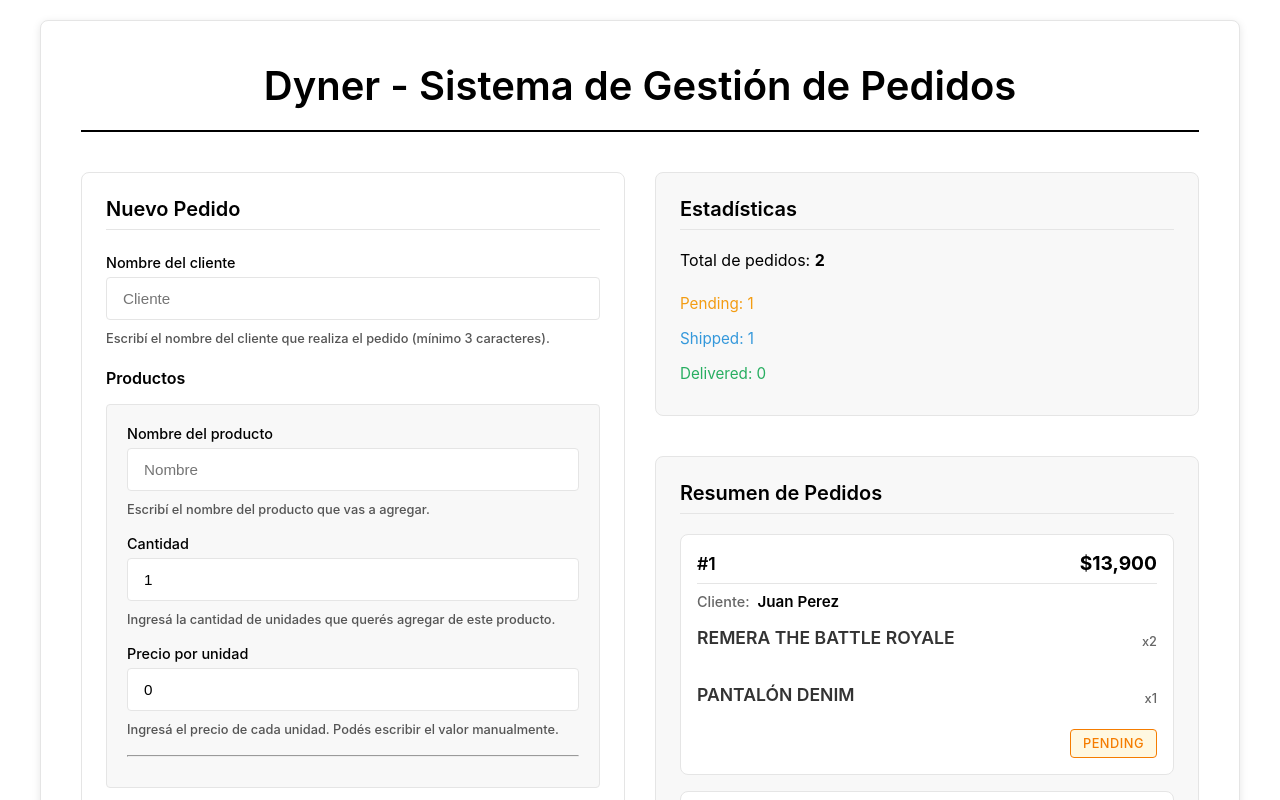
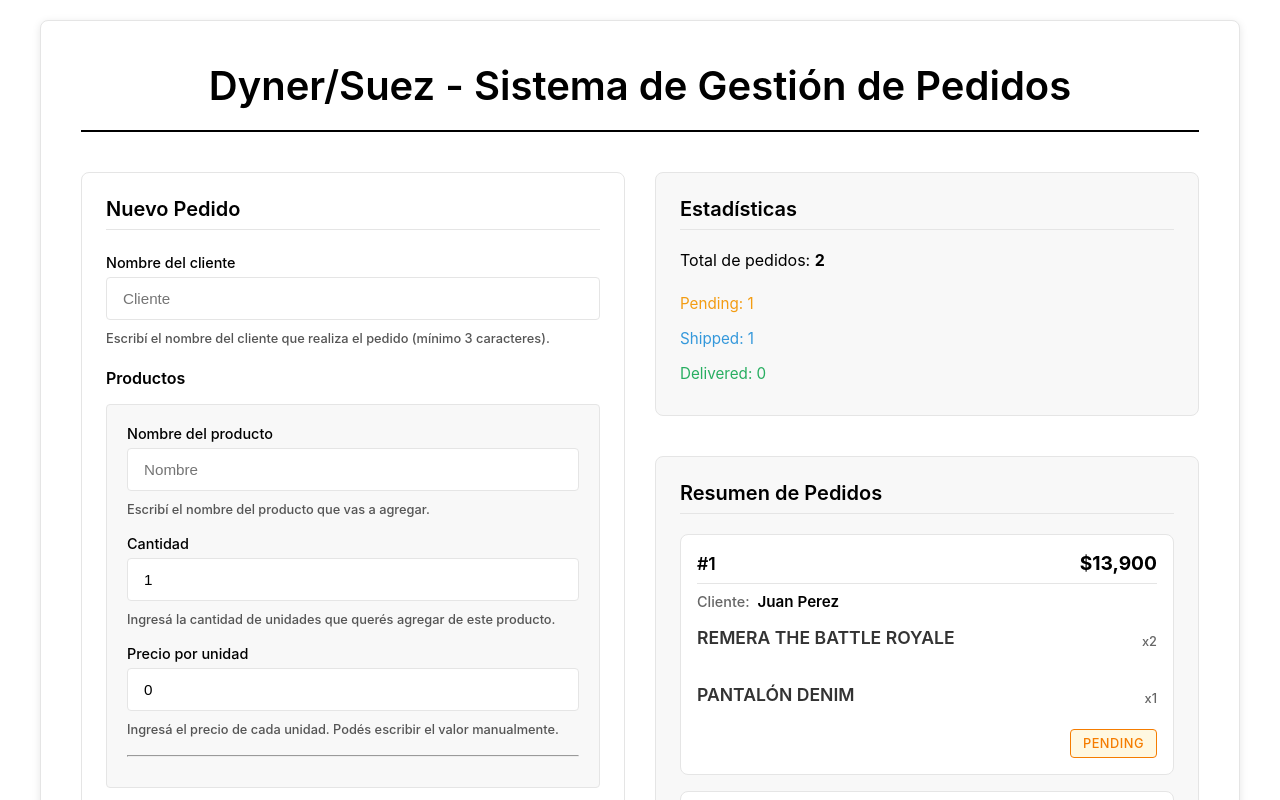
Before and after one commit to iachuDyner/TP5-Gestion-de-pedidos---Dyner---Suez, a React (Vite) app: page / in a window 1280 px wide. Shown: the top 800 px of the page. Built offline with nearby package versions, Linux system fonts and the light colour scheme.

Commit message:
mas y mascambios

```diff
--- a/src/App.jsx
+++ b/src/App.jsx
@@ -4,7 +4,7 @@ import React from "react";
 export default function App() {
   return (
     <div className="app-container">
-      <h1>Dyner - Sistema de Gestión de Pedidos</h1>
+      <h1>Dyner/Suez - Sistema de Gestión de Pedidos</h1>
       <Dashboard />
     </div>
   );
```
